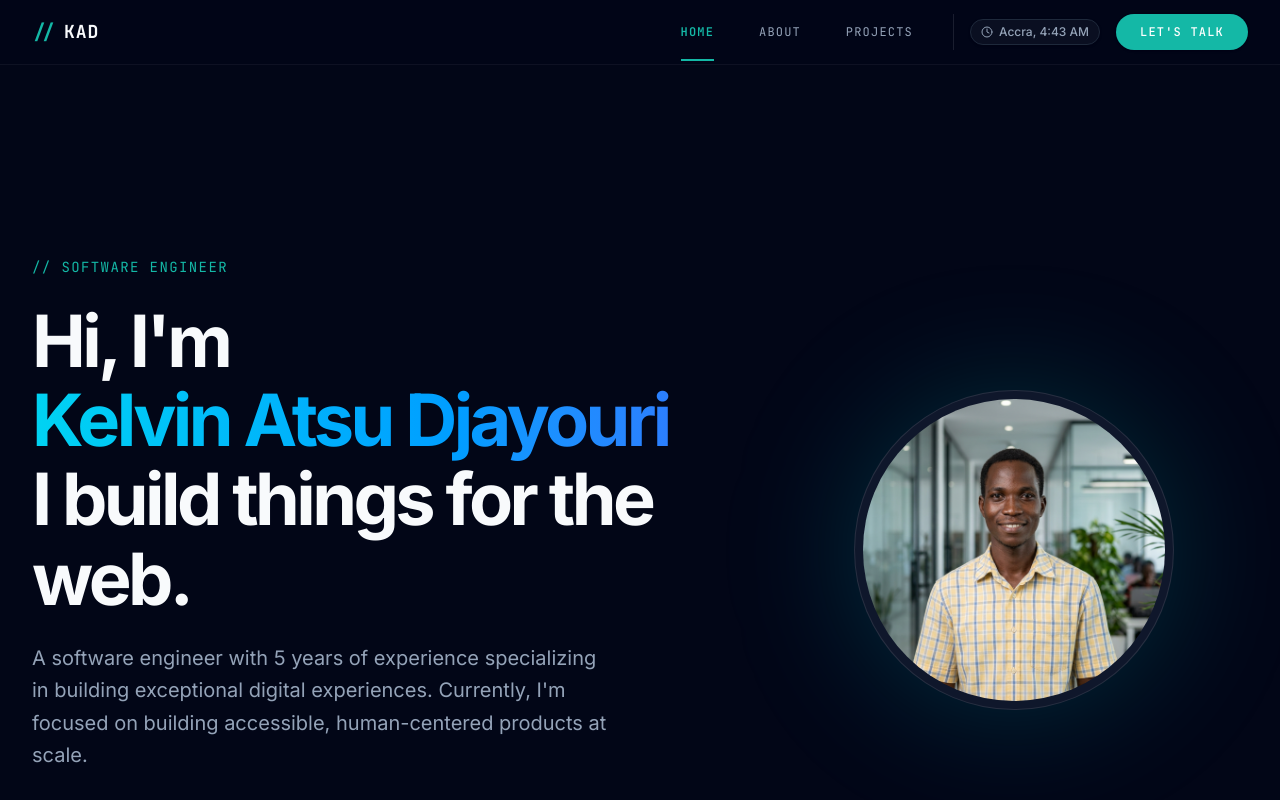
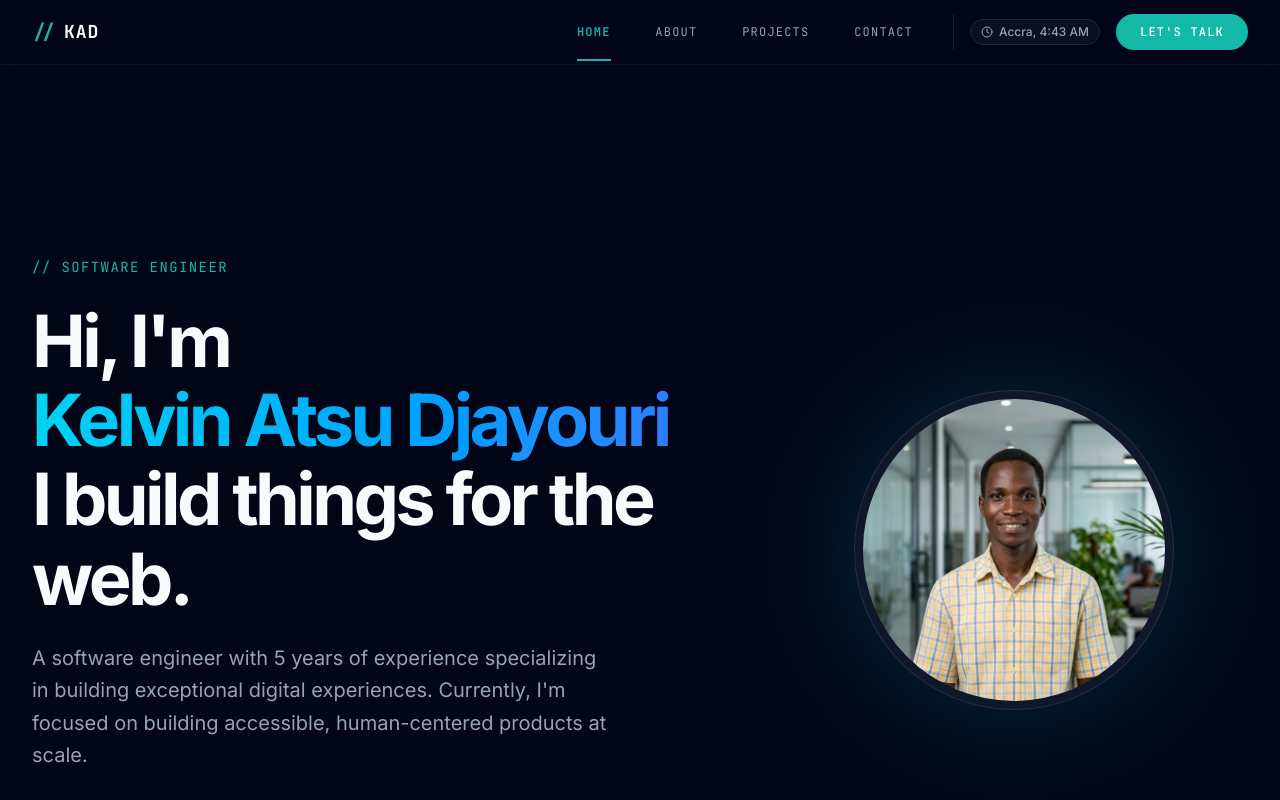
Before and after one commit to djayourikelvinatsu-hub/my_portfolio, a Next.js app: page / in a window 1280 px wide. Shown: the top 800 px of the page. Built offline with nearby package versions, Linux system fonts and the light colour scheme.

Commit message:
feat: add contact link to navbar

```diff
--- a/src/components/layout/navbar.tsx
+++ b/src/components/layout/navbar.tsx
@@ -15,6 +15,7 @@ const navItems = [
     { name: "Home", path: "/" },
     { name: "About", path: "/about" },
     { name: "Projects", path: "/projects" },
+    { name: "Contact", path: "/#contact" },
 ]
 
 export function Navbar() {
```
